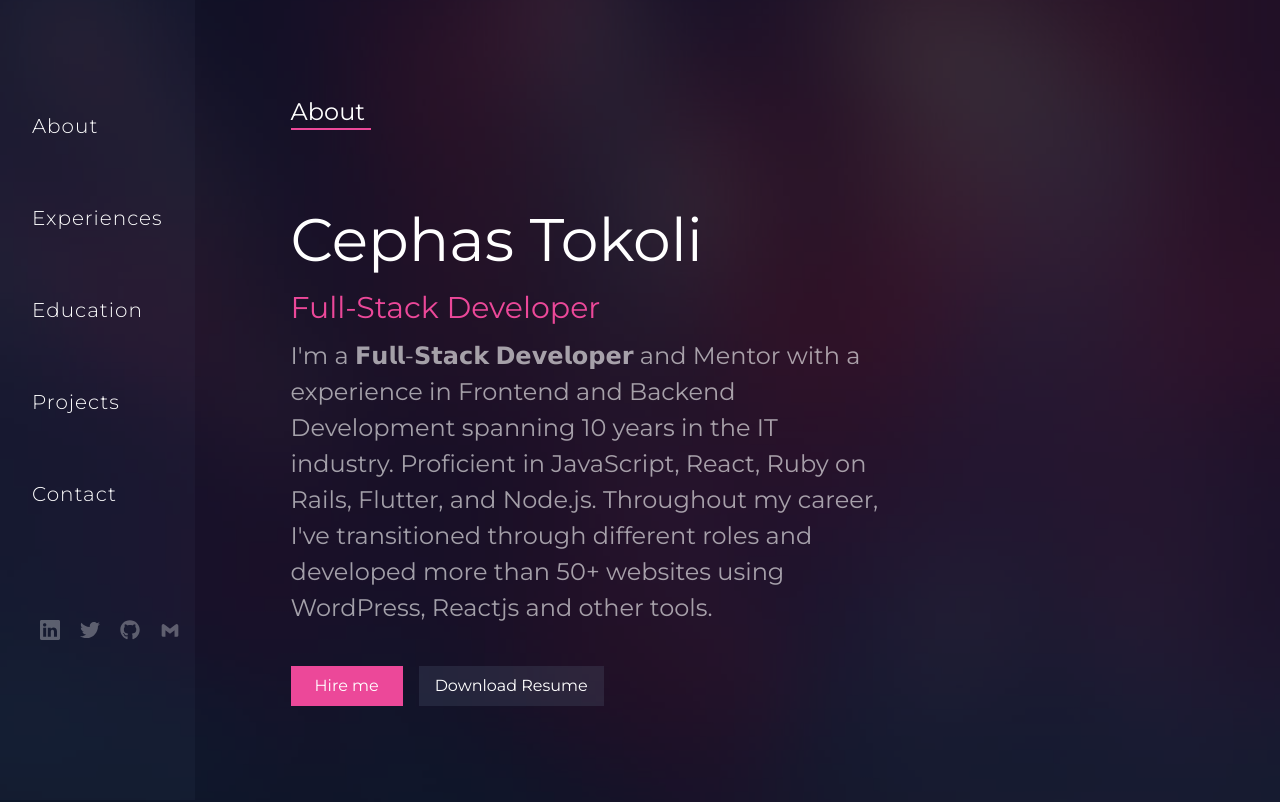
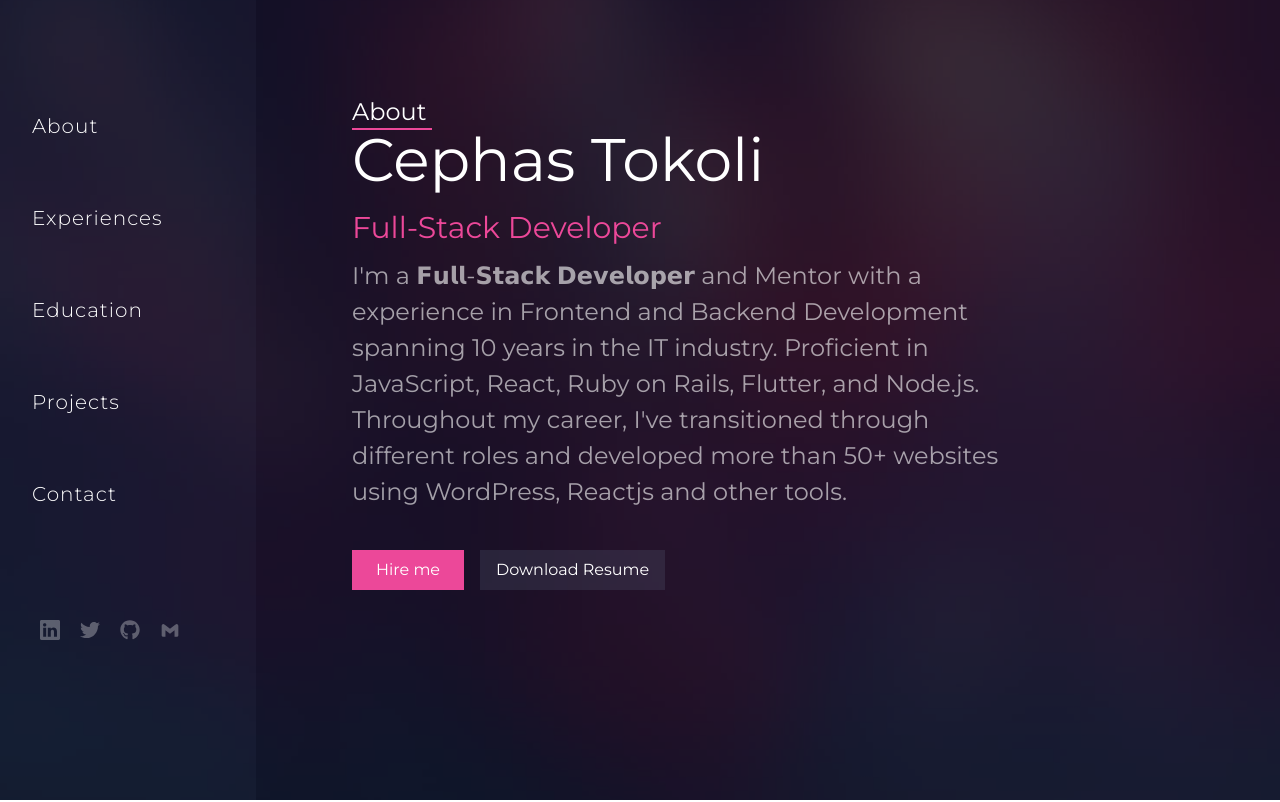
Before and after one commit to ctokoli/my_portfolio, a React (Vite) app: page / in a window 1280 px wide. Built offline with nearby package versions, Linux system fonts and the light colour scheme.

Commit message:
Update aboutComponent.jsx

```diff
--- a/src/components/aboutComponent.jsx
+++ b/src/components/aboutComponent.jsx
@@ -1,12 +1,12 @@
 const AboutComponent = () => {
     return (
-        <div className="p-24">
+        <div className=" w-8/12 p-24 ">
             <div className="w-20">
                 <h1 className="text-2xl border-pink-500 border-b-2">About</h1>
             </div>
-            <h1 className=" text-6xl mt-20">Cephas Tokoli</h1>
+            <h1 className=" text-6xl mt-12 ">Cephas Tokoli</h1>
             <h2 className="mt-5 text-3xl text-pink-500">Full-Stack Developer</h2>
-            <div className=" w-8/12 mt-3 opacity-60 ">
+            <div className=" bg-size max-w-24 mt-3 opacity-60 ">
                 <p className="text-2xl leading-9 "> I&apos;m a  𝗙𝘂𝗹𝗹-𝗦𝘁𝗮𝗰𝗸 𝗗𝗲𝘃𝗲𝗹𝗼𝗽𝗲𝗿 and Mentor with a experience in Frontend and Backend Development spanning 10 years in the IT industry. Proficient in JavaScript, React, Ruby on Rails, Flutter, and Node.js.  Throughout my  career, I&apos;ve transitioned through different roles and developed more than 50+ websites using WordPress, Reactjs and other tools.</p>
             </div>
            <div className="mt-10">
```
